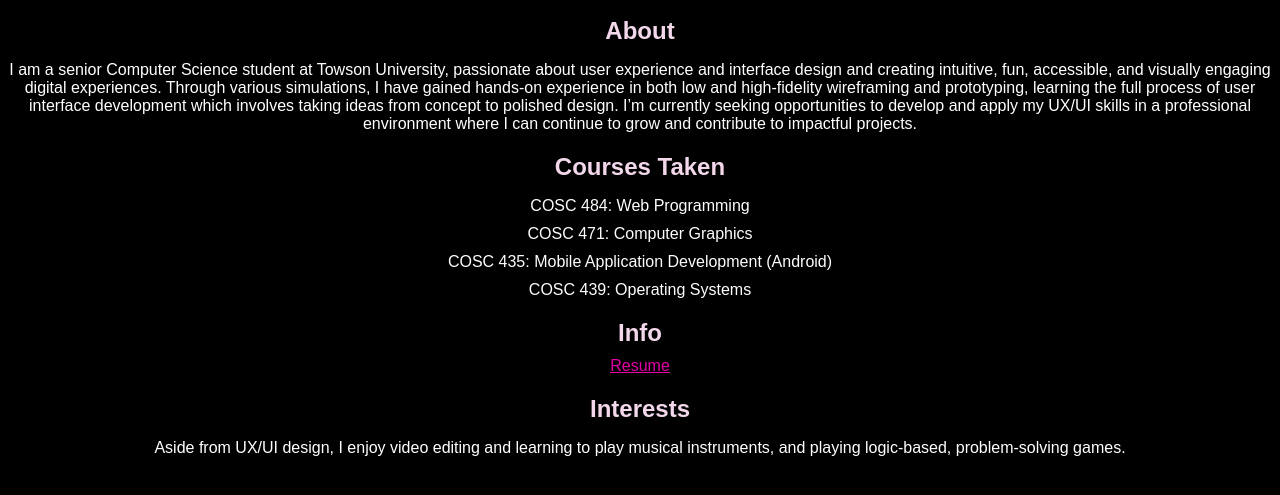
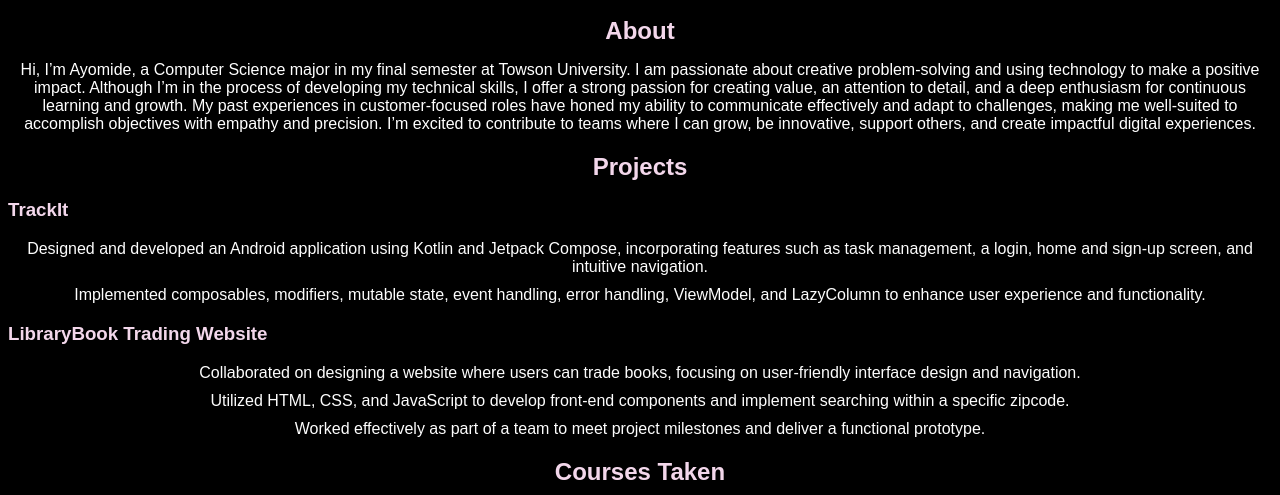
Before and after one commit to ayomide1011/ayomide1011.github.io, a plain HTML site: page index.html in a window 1280 px wide. Shown: the part 305-800 px from the top of the page. Drawn offline with Linux system fonts and the light colour scheme.

Commit message:
updated projects

```diff
--- a/index.html
+++ b/index.html
@@ -24,10 +24,25 @@
         </div>
         <div class="section-2">
             <h2>About</h2>
-            <p>I am a senior Computer Science student at Towson University, passionate about user experience and interface design and creating intuitive, fun, accessible, and visually engaging digital experiences. Through various simulations, I have gained hands-on experience in both low and high-fidelity wireframing and prototyping, learning the full process of user interface development which involves taking ideas from concept to polished design. I’m currently seeking opportunities to develop and apply my UX/UI skills in a professional environment where I can continue to grow and contribute to impactful projects.
+            <p>Hi, I’m Ayomide, a Computer Science major in my final semester at Towson University. I am passionate about creative problem-solving and using technology to make a positive impact. Although I’m in the process of developing my technical skills, I offer a strong passion for creating value, an attention to detail, and a deep enthusiasm for continuous learning and growth. My past experiences in customer-focused roles have honed my ability to communicate effectively and adapt to challenges, making me well-suited to accomplish objectives with empathy and precision. I’m excited to contribute to teams where I can grow, be innovative, support others, and create impactful digital experiences.
+            </p>
+            <h2>Projects</h2>
+            <h3>TrackIt</h3>
+            <ul class="book">
+                <li>Designed and developed an Android application using Kotlin and Jetpack Compose, incorporating features such as task management, a login, home and sign-up screen, and intuitive navigation.
+                </li>
+                <li>Implemented composables, modifiers, mutable state, event handling, error handling, ViewModel, and LazyColumn to enhance user experience and functionality.</li>
+            </ul>
+            <h3>LibraryBook Trading Website</h3>
+            <ul class="book">
+                <li>Collaborated on designing a website where users can trade books, focusing on user-friendly interface design and navigation.
+                </li>
+                <li>Utilized HTML, CSS, and JavaScript to develop front-end components and implement searching within a specific zipcode.
+                </li>
+                <li>Worked effectively as part of a team to meet project milestones and deliver a functional prototype.
+                </li>
+            </ul>
 
-
-            </p>
             <h2>Courses Taken</h2>
             <ul class="book">
                 <li>COSC 484: Web Programming</li>
@@ -41,7 +56,7 @@
             </div>
 
             <h2>Interests</h2>
-            <p>Aside from UX/UI design, I enjoy video editing and learning to play musical instruments, and playing logic-based, problem-solving games. </p>
+            <p>Aside from UX/UI design, I enjoy video editing, music, and playing logic-based, problem-solving games. </p>
         </div>
     </div>
 </body>
```
